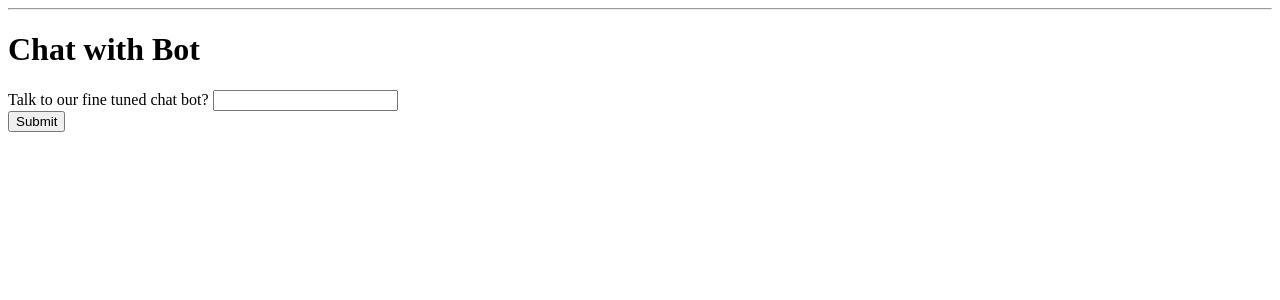
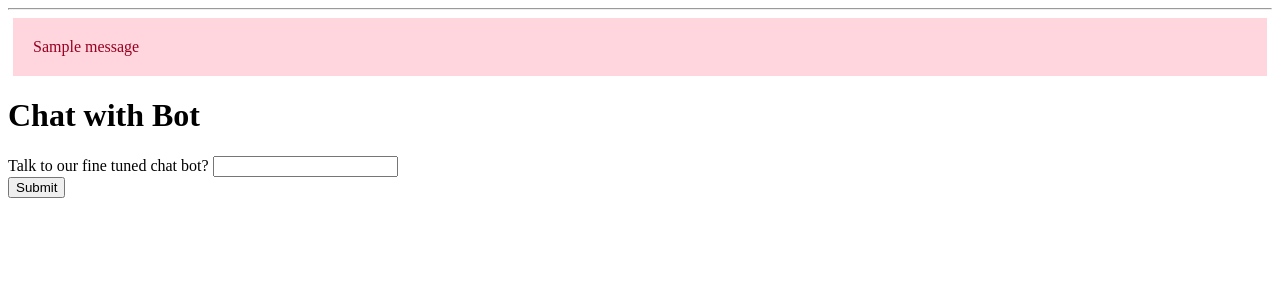
Before and after one commit to JeremyKrick/MovieBot, a Flask app: page / in a window 1280 px wide. Shown: the part 63-363 px from the top of the page. Run offline with Flask 3, Linux system fonts and the light colour scheme; one stand-in notice (Sample message) is shown; some libraries are stand-ins or nearby versions.

Commit message:
conditional rendering example

```diff
--- a/templates/base.html
+++ b/templates/base.html
@@ -21,6 +21,13 @@
             justify-content: center;
         }
 
+        .alert {
+            padding: 20px;
+            margin: 5px;
+            color: #970020;
+            background-color: #ffd5de;
+        }
+
     </style>
 </head>
 <body>
@@ -29,6 +36,10 @@
     </nav>
     <hr>
     <div class="content">
+        {% for message in get_flashed_messages() %}
+            <div class="alert">{{ message }}</div>
+        {% endfor %}
+
         {% block content %} {% endblock %}
     </div>
 </body>
```
